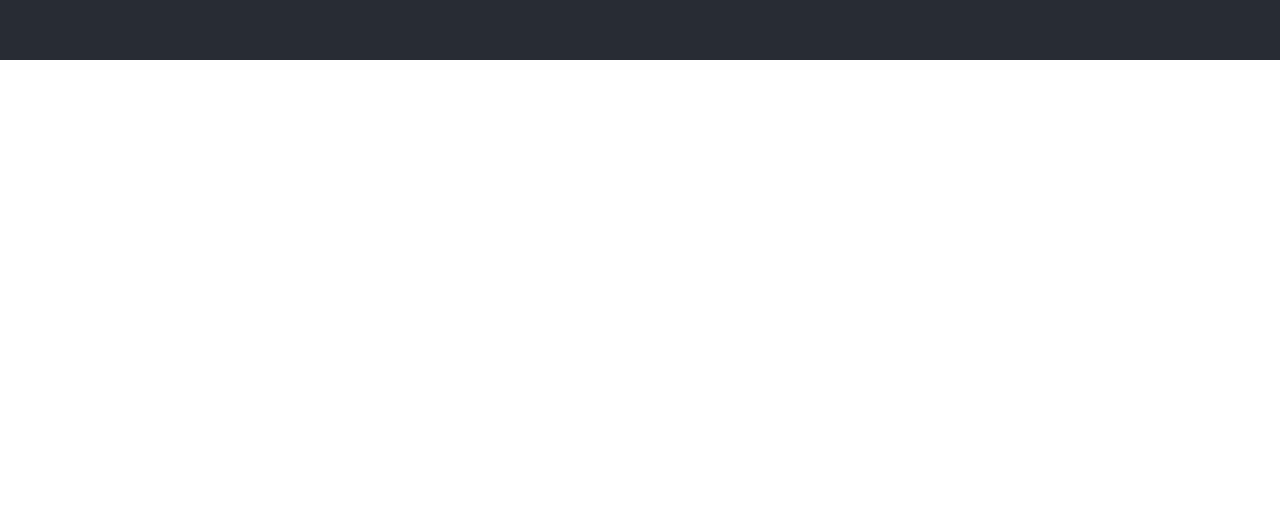
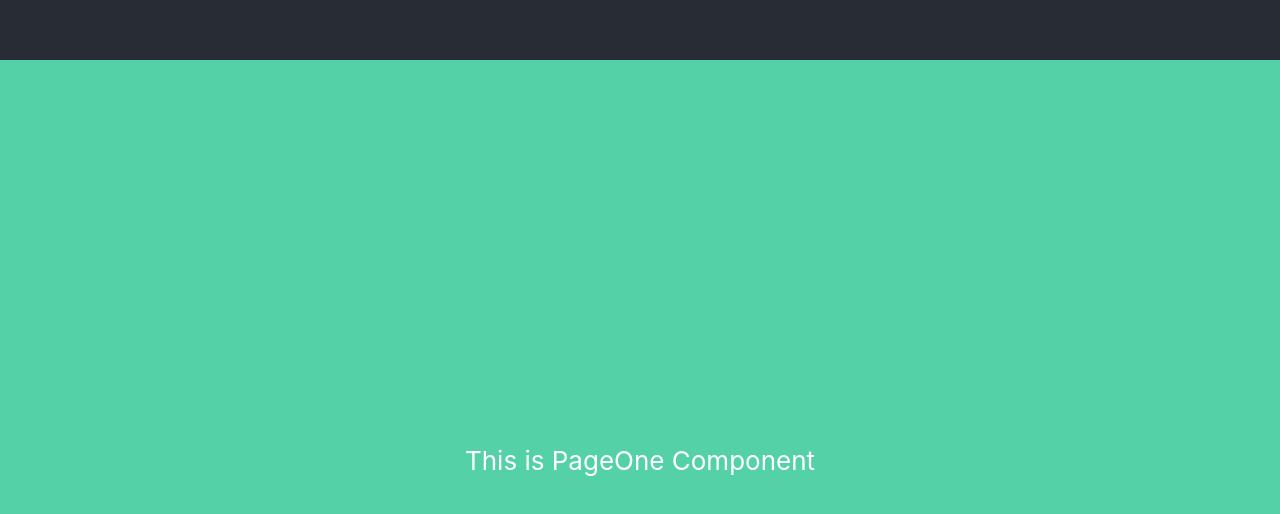
Before and after one commit to CitizenFiftyTwo/template-presentation-app, a React (Create React App) app: page / in a window 1280 px wide. Shown: the part 740-1254 px from the top of the page. Before the commit the page ends 800 px from the top, so only its background shows below. Built offline with nearby package versions, Linux system fonts and the light colour scheme.

Commit message:
add PageOne component

```diff
--- a/src/App.js
+++ b/src/App.js
@@ -1,10 +1,12 @@
 import React from "react";
 import Home from "./pages/Home/Home";
+import PageOne from "./pages/PageOne/PageOne";
 
 function App() {
   return (
     <div>
       <Home />
+      <PageOne />
     </div>
   );
 }
--- /dev/null
+++ b/src/pages/PageOne/PageOne.css
@@ -0,0 +1,11 @@
+.page-one {
+  text-align: center;
+  background-color: #55D1A7;
+  min-height: 100vh;
+  display: flex;
+  flex-direction: column;
+  align-items: center;
+  justify-content: center;
+  font-size: calc(10px + 2vmin);
+  color: white;
+}
--- /dev/null
+++ b/src/pages/PageOne/PageOne.js
@@ -0,0 +1,15 @@
+import React from "react";
+import logo from "../../assets/logo.svg";
+import "./PageOne.css";
+
+class PageOne extends React.Component {
+  render() {
+    return (
+      <div className="page-one">
+           This is PageOne Component
+      </div>
+    );
+  }
+}
+
+export default PageOne;
```
Also changed, not shown: 1 other file (tests, documents, lock files or other folders).
